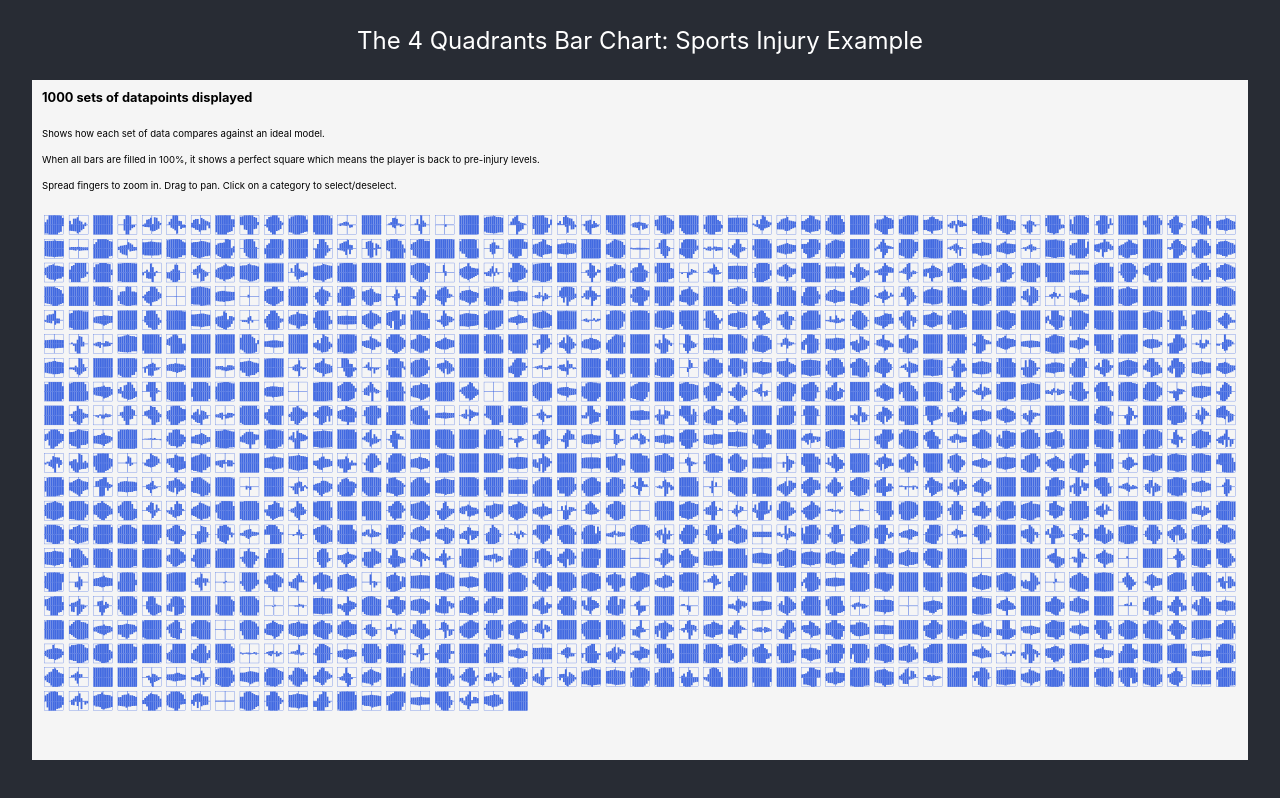
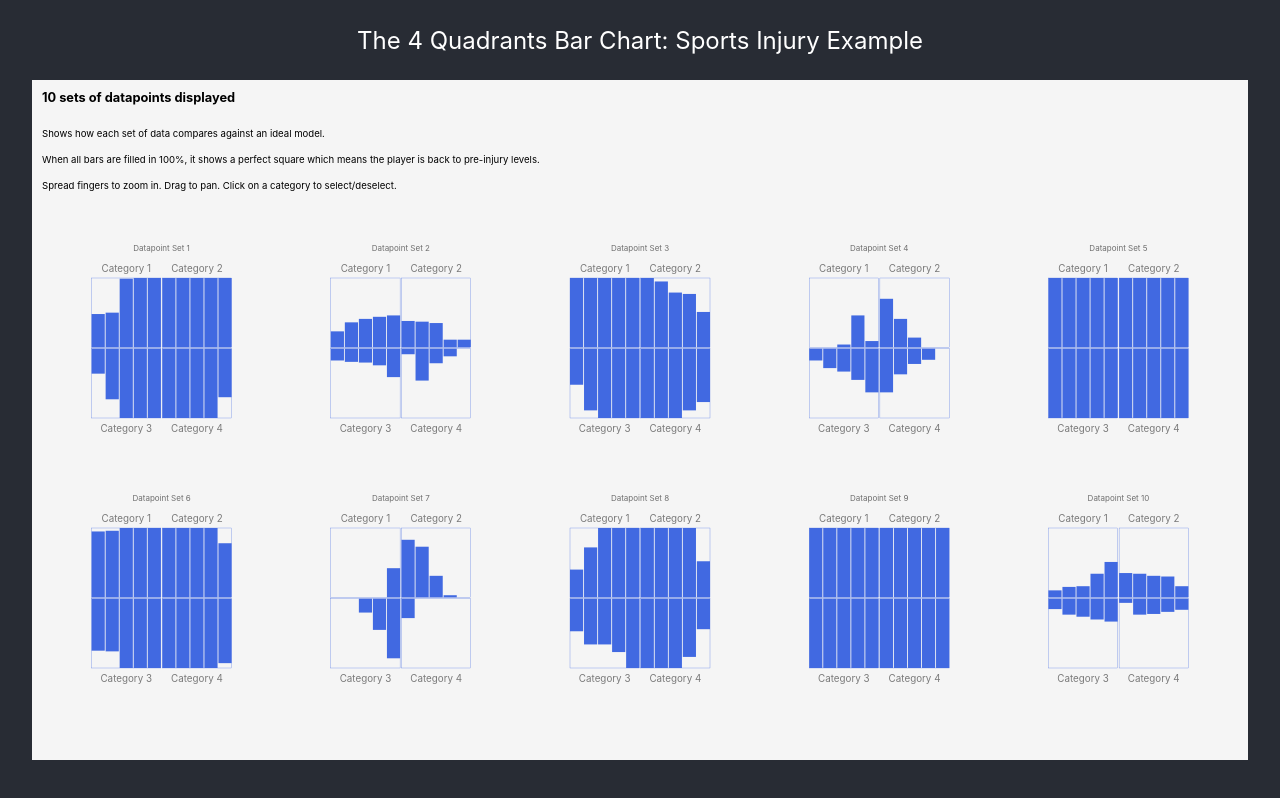
Before and after one commit to petedomokos/The_Quadrants_Bar_Chart, a React (Create React App) app: page / in a window 1280 px wide. Shown: the top 798 px of the page. Built offline with nearby package versions, Linux system fonts and the light colour scheme.

Commit message:
removed labels due to minor positonal bug

```diff
--- a/src/App.js
+++ b/src/App.js
@@ -3,7 +3,7 @@ import QuadrantsBarChartVisual from './quadrantsBarChartVisual/QuadrantsBarChart
 import { /*getRehabDataForVisuals,*/ createMockDataForVisuals } from './mock/mockData';
 
 function App() {
-  const mockData =  createMockDataForVisuals(1000);
+  const mockData =  createMockDataForVisuals(10);
   //const rehabData = getRehabDataForVisuals(24);
   const quadrantsBarChartVisualData = mockData;
   return (
--- a/src/quadrantsBarChartVisual/quadrantsBarChartComponent.js
+++ b/src/quadrantsBarChartVisual/quadrantsBarChartComponent.js
@@ -311,7 +311,6 @@ export default function quadrantsBarChart() {
                             .append("g")
                                 .attr("class", `bar`)
                                 .each(function(barD,j){
-
                                     const barHeight = barD.calcBarHeight(barsAreaHeight);
                                     const barG = d3.select(this);
                                     barG
@@ -320,8 +319,6 @@ export default function quadrantsBarChart() {
                                                 .attr("width", barWidth)
                                                 .attr("height", barHeight)
                                                 .attr("fill", !isNumber(selectedQuadrantIndex) || selectedQuadrantIndex === j ? BLUE : GREY);
-
-
                                 })
                                 .merge(barG)
                                 .each(function(barD,j){
@@ -339,6 +336,7 @@ export default function quadrantsBarChart() {
                                             .attr("fill", !isNumber(selectedQuadrantIndex) || selectedQuadrantIndex === i ? BLUE : GREY);
 
                                     //labels
+                                    /*
                                     const shouldShowLabels = withBarLabels && selectedQuadrantIndex === j;
                                     const labelG = barG.selectAll("g.bar-label").data(shouldShowLabels ? [1] : []);
                                     labelG.enter()
@@ -392,6 +390,7 @@ export default function quadrantsBarChart() {
                                                     .attr("opacity", 0.8);
 
                                             })
+                                    */
                                 })
 
                         barG.exit().call(remove);
```
